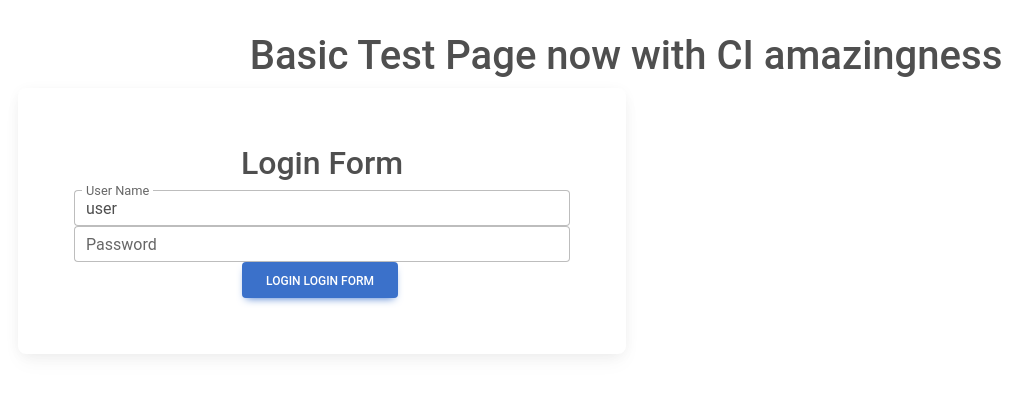
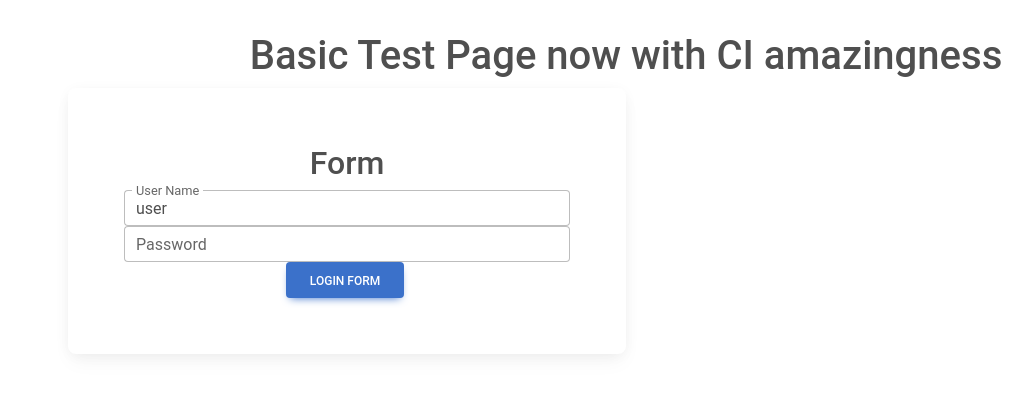
Before and after one commit to jason-bunn/react-mpd, a React (Vite) app: page / in a window 1280 px wide. Shown: the top 394 px of the page, without its empty margins (14-1046 px from the left). Built offline with nearby package versions, Linux system fonts and the light colour scheme.

Commit message:
minor UI tweaks

```diff
--- a/package.json
+++ b/package.json
@@ -10,7 +10,6 @@
     "deploy": "gh-pages -d dist",
     "build": "tsc -b && vite build",
     "lint": "eslint ."
-
   },
   "dependencies": {
     "@fortawesome/fontawesome-free": "^6.7.2",
--- a/src/App.tsx
+++ b/src/App.tsx
@@ -3,6 +3,7 @@ import { useState } from 'react'
 import {
     MDBCard,
     MDBCardBody,
+    MDBContainer,
 } from 'mdb-react-ui-kit';
 import './App.css'
 
@@ -24,14 +25,16 @@ function App() {
         return (
             <>
                 <h1>Basic Test Page now with CI amazingness</h1>
+                <MDBContainer>
+                    <MDBCard className="w-50">
+                        <MDBCardBody>
+                            <LoginForm onClick={onLoginClick}>
+                                Form
+                            </LoginForm>
+                        </MDBCardBody>
+                    </MDBCard>
+                </MDBContainer>
 
-                <MDBCard className="w-50">
-                    <MDBCardBody>
-                        <LoginForm onClick={onLoginClick}>
-                            Login Form
-                        </LoginForm>
-                    </MDBCardBody>
-                </MDBCard>
 
 
             </>
```
Also changed, not shown: 1 other file (tests, documents, lock files or other folders).
